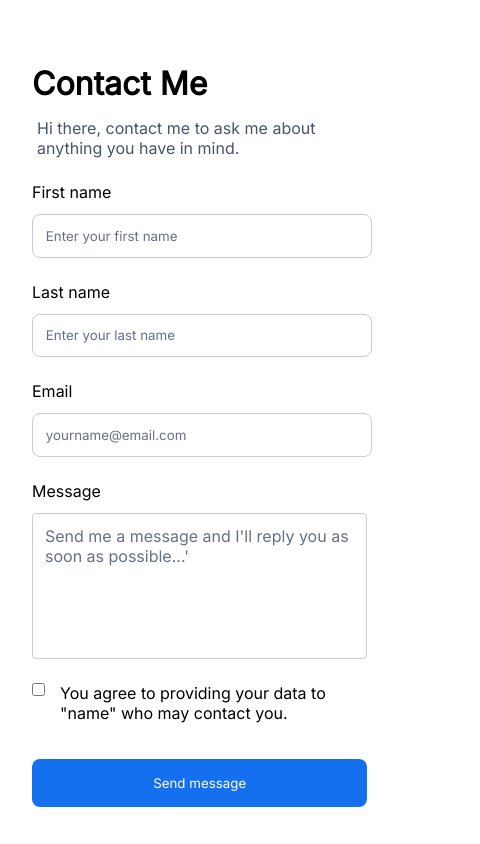
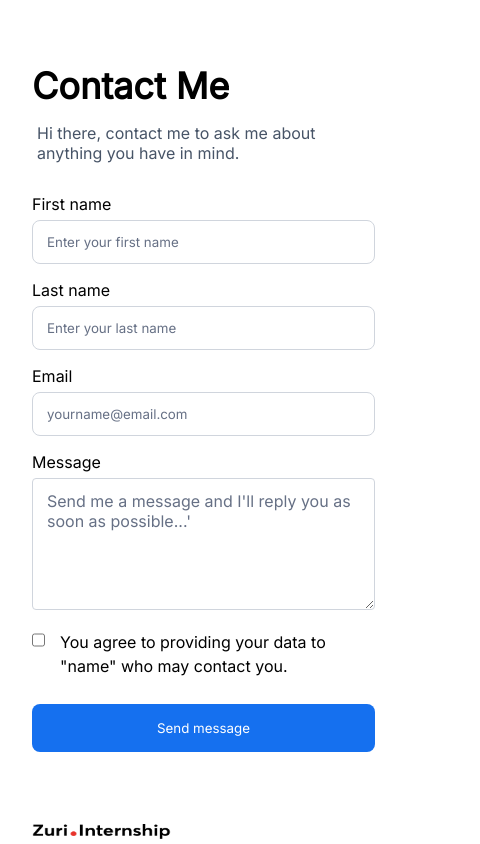
Before and after one commit to doziem/link_tree_app, a React (Create React App) app: page /contact in a window 390 px wide. Shown: the top 844 px of the page, 480 px wide, since content can reach past the window. Built offline with nearby package versions, Linux system fonts and the light colour scheme.

Commit message:
made correction to reflect the the figma design

```diff
--- a/package.json
+++ b/package.json
@@ -6,6 +6,7 @@
     "@testing-library/jest-dom": "^5.14.1",
     "@testing-library/react": "^13.0.0",
     "@testing-library/user-event": "^13.2.1",
+    "bootstrap": "^5.2.2",
     "react": "^18.2.0",
     "react-dom": "^18.2.0",
     "react-router-dom": "^6.4.3",
--- a/src/App.css
+++ b/src/App.css
@@ -1,5 +1,6 @@
 * {
   font-family: 'Inter', sans-serif;
+  box-sizing: border-box;
 }
 a {
   text-decoration: none;
@@ -7,7 +8,13 @@ a {
   color: #101828;
 }
 h1 {
-  margin-top: 1.5rem;
+  font-family: 'Inter';
+  font-style: normal;
+  font-weight: 600;
+  font-size: 36px;
+  line-height: 44px;
+  width: 448px;
+  height: 44px;
 }
 p {
   margin: 15px 5px;
@@ -73,33 +80,46 @@ p {
   margin-top: 1rem;
 }
 label {
-  margin-bottom: 12px;
+  margin-bottom: 6px;
   font-weight: 500;
 }
 input[type='text'] {
-  padding: 0.8rem;
+  padding: 10px 14px;
   border-radius: 0.5rem;
-  border: 1px solid #ccc;
-  width: 21.6vw;
+  border: 1px solid #d0d5dd;
+  width: 348px;
+  height: 44px;
 }
 
 input[type='email'] {
-  padding: 0.8rem;
-  border: 1px solid #ccc;
+  padding: 10px 14px;
+  border: 1px solid #d0d5dd;
   border-radius: 8px;
-  width: 48vw;
+  width: 720px;
+  height: 44px;
 }
 
 textarea {
-  width: 50vw;
-  padding: 12px;
+  width: 720px;
+  height: 132px;
+  padding: 12px 14px;
   box-sizing: border-box;
-  border: 1px solid #ccc;
+  border: 1px solid #d0d5dd;
   border-radius: 4px;
   font-size: 16px;
-  resize: none;
+}
+input[type='checkbox'] {
+  width: 20px;
+  height: 20px;
 }
 
+.checkbox {
+  font-family: 'Inter';
+  font-style: normal;
+  font-weight: 400;
+  font-size: 16px;
+  line-height: 24px;
+}
 .checkbox-control {
   margin: 20px 0px;
   display: flex;
@@ -109,17 +129,19 @@ textarea {
   margin-left: 15px;
 }
 .first {
-  margin-right: 2.5rem;
+  margin-right: 24px;
 }
 
 #btn__submit {
   background-color: #1570ef;
   border-radius: 8px;
   color: #fff;
-  padding: 1rem;
+  border: 1px solid #1570ef;
+  padding: 12px, 20px;
   border: none;
-  width: 50vw;
-  margin-bottom: 6rem;
+  width: 720px;
+  height: 48px;
+  /* margin-bottom: ; */
 }
 
 #btn__submit:focus {
@@ -152,9 +174,10 @@ a:hover {
 /* Footer */
 .footer {
   display: flex;
+  padding: 48px 0px;
   width: 100%;
-  height: 10rem;
-  justify-content: space-between;
+  height: 160px;
+  justify-content: space-around;
   align-items: center;
 }
 
@@ -273,40 +296,61 @@ a:hover {
     margin-top: 4rem;
   }
   .form-group {
-    display: block;
+    display: flex;
+    /* align-items: center; */
+    flex-direction: column;
+    /* justify-content: center; */
   }
   .form-control {
-    margin: 1.5rem 0rem;
+    display: flex;
+    /* align-items: center; */
+    justify-content: center;
+    flex-direction: column;
   }
 
-  .checkbox-control {
-    margin: 1.5rem 0rem;
-  }
   .link {
     width: 100%;
     margin: 1rem 0;
     padding: 0.5rem 1rem;
   }
   input[type='text'] {
-    width: 80vw;
+    width: 343px;
+    height: 44px;
+    align-self: stretch;
   }
   input[type='email'] {
-    width: 80vw;
+    width: 343px;
+    height: 44px;
+    align-self: stretch;
   }
 
   textarea {
-    width: 86vw;
+    width: 343px;
+    height: 132px;
+    align-self: stretch;
+    flex-grow: 1;
   }
   #btn__submit {
-    width: 86vw;
+    width: 343px;
+    height: 48px;
+    align-self: stretch;
   }
 
   .footer {
     display: block;
-    margin-top: 2rem;
-    height: 8rem;
+    width: 375px;
+    height: 196px;
   }
   .zuri-title {
-    margin: 16px;
+    width: 213px;
+    height: 20px;
+    margin: 16px 0px;
+  }
+  .zuri-logo {
+    width: 138.77px;
+    height: 18.55px;
+  }
+  .first {
+    margin-right: 0px;
   }
 }
--- a/src/pages/Contact.js
+++ b/src/pages/Contact.js
@@ -94,7 +94,7 @@ const Contact = () => {
           // value={check}
           // onChange={handleCheck}
         />
-        <label htmlFor="checkbox">
+        <label htmlFor="checkbox" className="checkbox">
           You agree to providing your data to "{name}" who may contact you.
         </label>
       </div>
```
Also changed, not shown: 2 other files (tests, documents, lock files or other folders).
